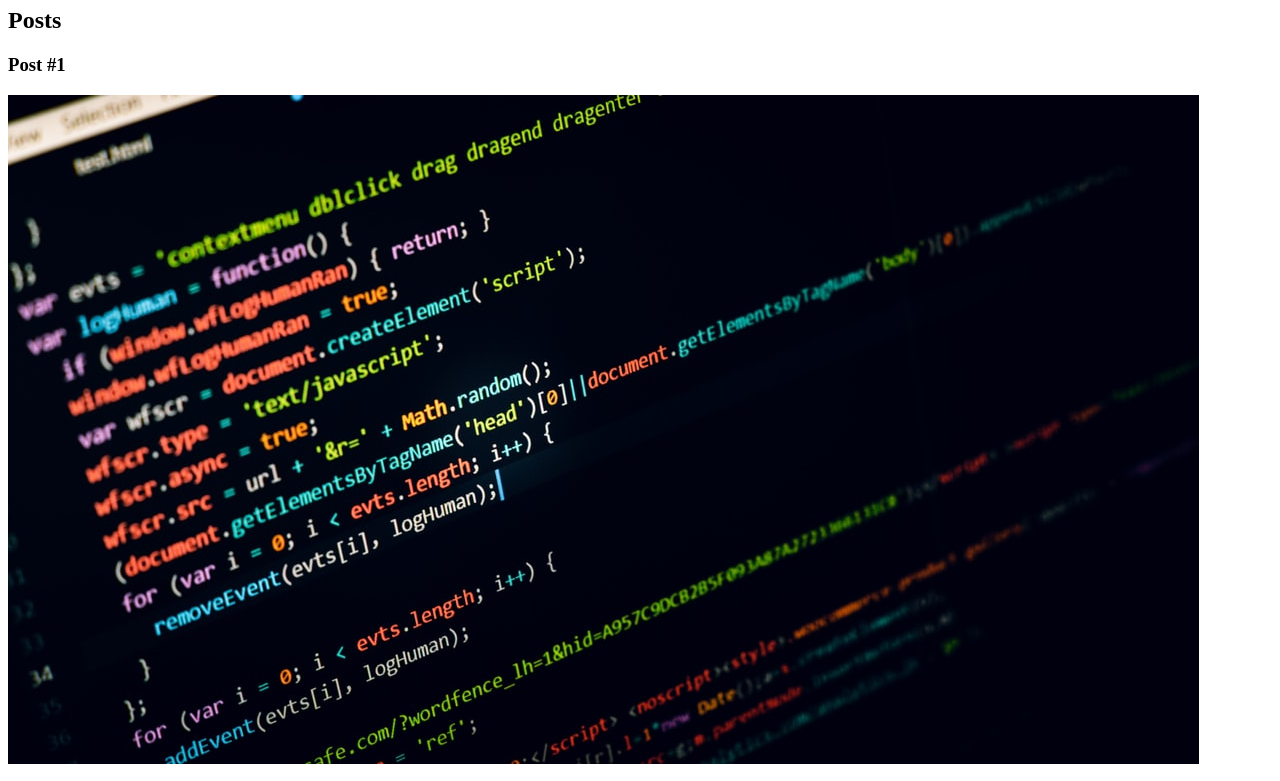
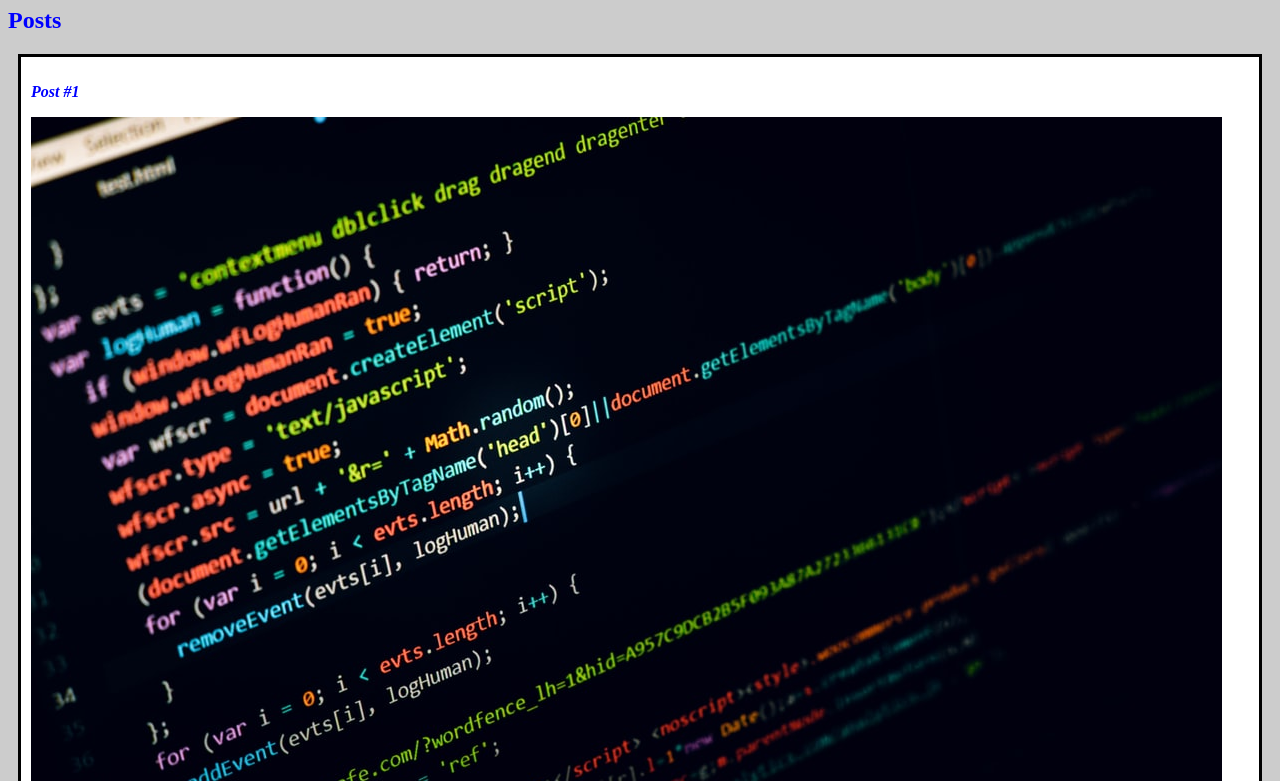
Before and after one commit to marilira/DIO-bootcamps, a plain HTML site: page html-web-developer/html-css-curso/index.html in a window 1280 px wide. Shown: the part 797-1578 px from the top of the page. Drawn offline with Linux system fonts and the light colour scheme.

Commit message:
Introdução CSS3

```diff
--- a/html-web-developer/html-css-curso/index.html
+++ b/html-web-developer/html-css-curso/index.html
@@ -3,22 +3,23 @@
 <head>
     <meta charset="UTF-8">
     <title>Mariana Lira</title>
+    <link rel="stylesheet" href="style.css">
 </head>
 <body>
     <header>
         <img src="./foto-github.png" alt="Foto de perfil do Github">
 
-        <h1>Mariana</h1>
+        <h1 id="title">Mariana Lira</h1>
     </header>
 
     <section>
         <header>
-            <h2>Posts</h2>
+            <h2 class="subtitle">Posts</h2>
         </header>
 
-        <article>
+        <article class="post">
             <header>
-                <h3>Post #1</h3>
+                <h3 class="post_title">Post #1</h3>
 
                 <img src="./postagem-1.jpeg" alt="Editor de texto com código">
             </header>
--- /dev/null
+++ b/html-web-developer/html-css-curso/style.css
@@ -0,0 +1,19 @@
+body {
+    background: #ccc;
+}
+
+#title, .subtitle, .post_title {
+    color: blue;
+}
+
+.post_title {
+    font-size: 16px;
+    font-style: italic;
+}
+
+.post {
+    background: white;
+    padding: 10px;
+    border: 3px solid #000;
+    margin: 10px;
+}
```
